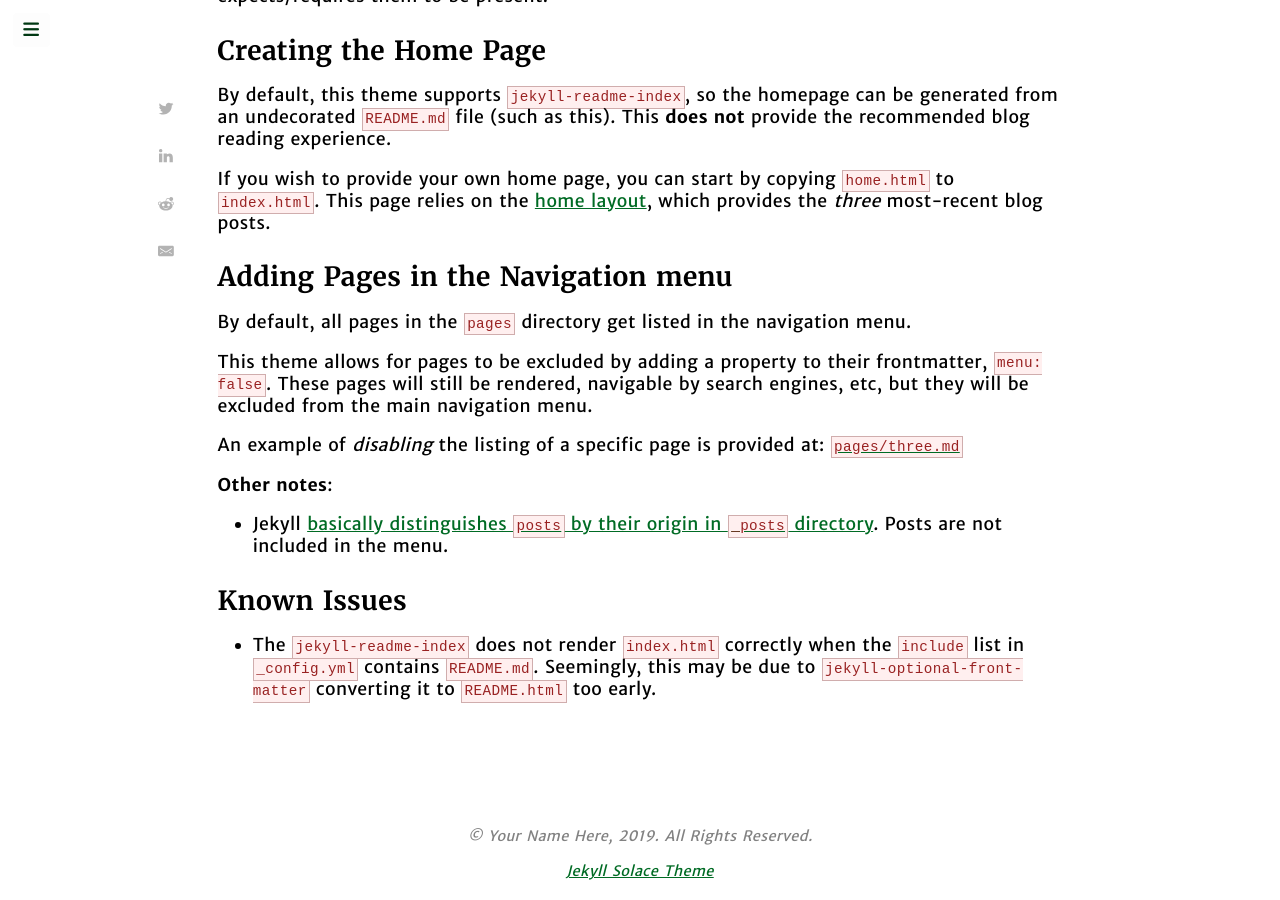
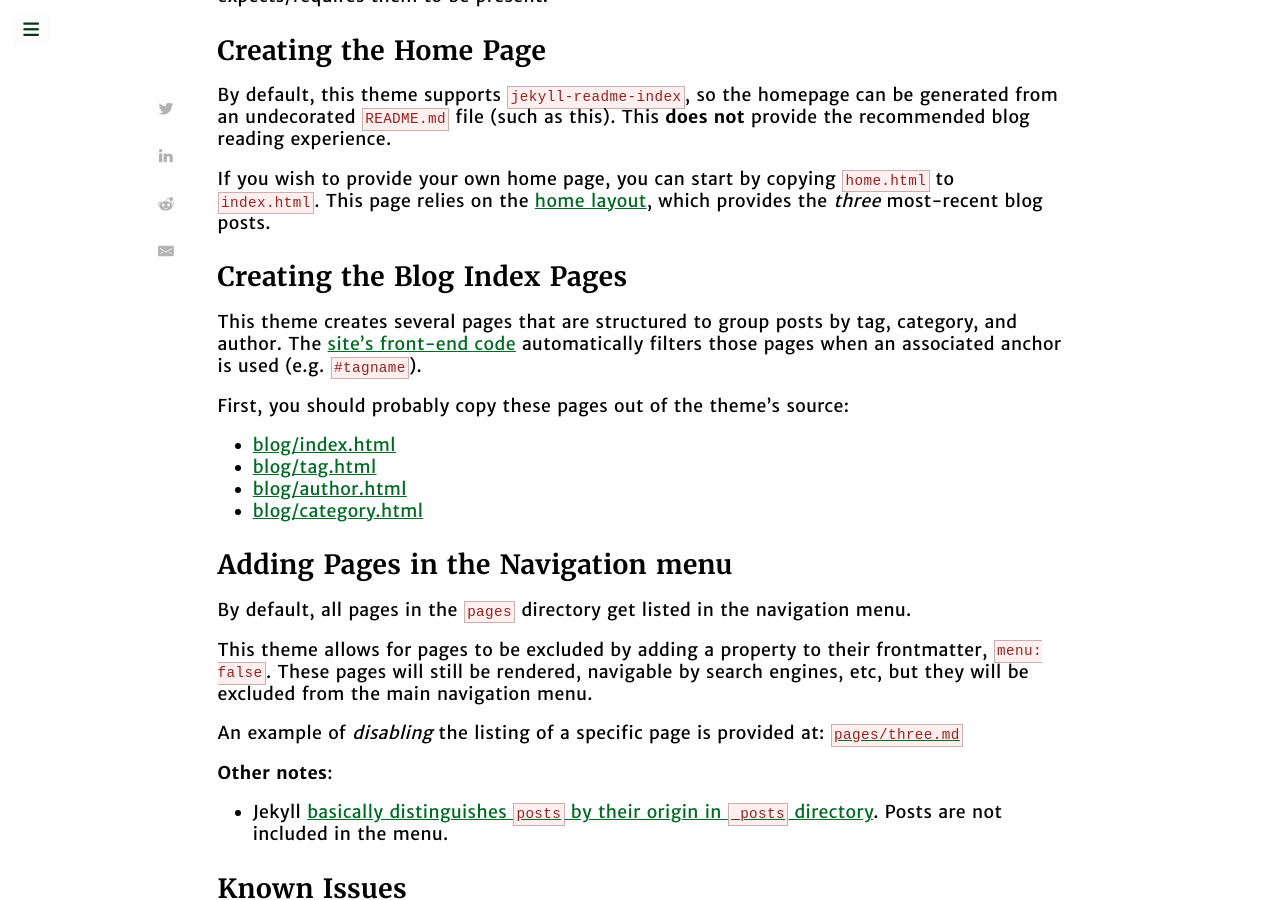
Before and after one commit to samba/jekyll-solace-theme, a Jekyll site: the page built from README.md, in a window 1280 px wide and 900 px high, scrolled down 852 px. Built offline with Jekyll 4.4.1, drawn with Linux system fonts in a browser that asks for light colours; nearby versions of some CDN libraries; our own code applies the rules of GitHub Pages for plain Markdown files; a style sheet for code colours, icons or effects is not loaded.

Commit message:
Add permalink URL to blog index pages + readme

```diff
--- a/README.md
+++ b/README.md
@@ -42,6 +42,21 @@
 
 If you wish to provide your own home page, you can start by copying `home.html` to `index.html`. This page relies on the [home layout][2], which provides the _three_ most-recent blog posts.
 
+
+## Creating the Blog Index Pages
+
+This theme creates several pages that are structured to group posts by tag, category, and author.
+The [site's front-end code](assets/site.js) automatically filters those pages when an associated anchor is used (e.g. `#tagname`).
+
+First, you should probably copy these pages out of the theme's source:
+
+- [blog/index.html](blog/index.html)
+- [blog/tag.html](blog/tag.html)
+- [blog/author.html](blog/author.html)
+- [blog/category.html](blog/category.html)
+
+
+
 ## Adding Pages in the Navigation menu
 
 By default, all pages in the `pages` directory get listed in the navigation menu.
--- a/blog/author.html
+++ b/blog/author.html
@@ -1,4 +1,5 @@
 ---
 layout: blog-index-authors
 title: Authors
+permalink: /blog/author/
 ---
--- a/blog/category.html
+++ b/blog/category.html
@@ -1,3 +1,4 @@
 ---
 layout: blog-index-categories
+permalink: /blog/category/
 ---
--- a/blog/tag.html
+++ b/blog/tag.html
@@ -1,3 +1,4 @@
 ---
 layout: blog-index-tags
+permalink: /blog/tag/
 ---
```
